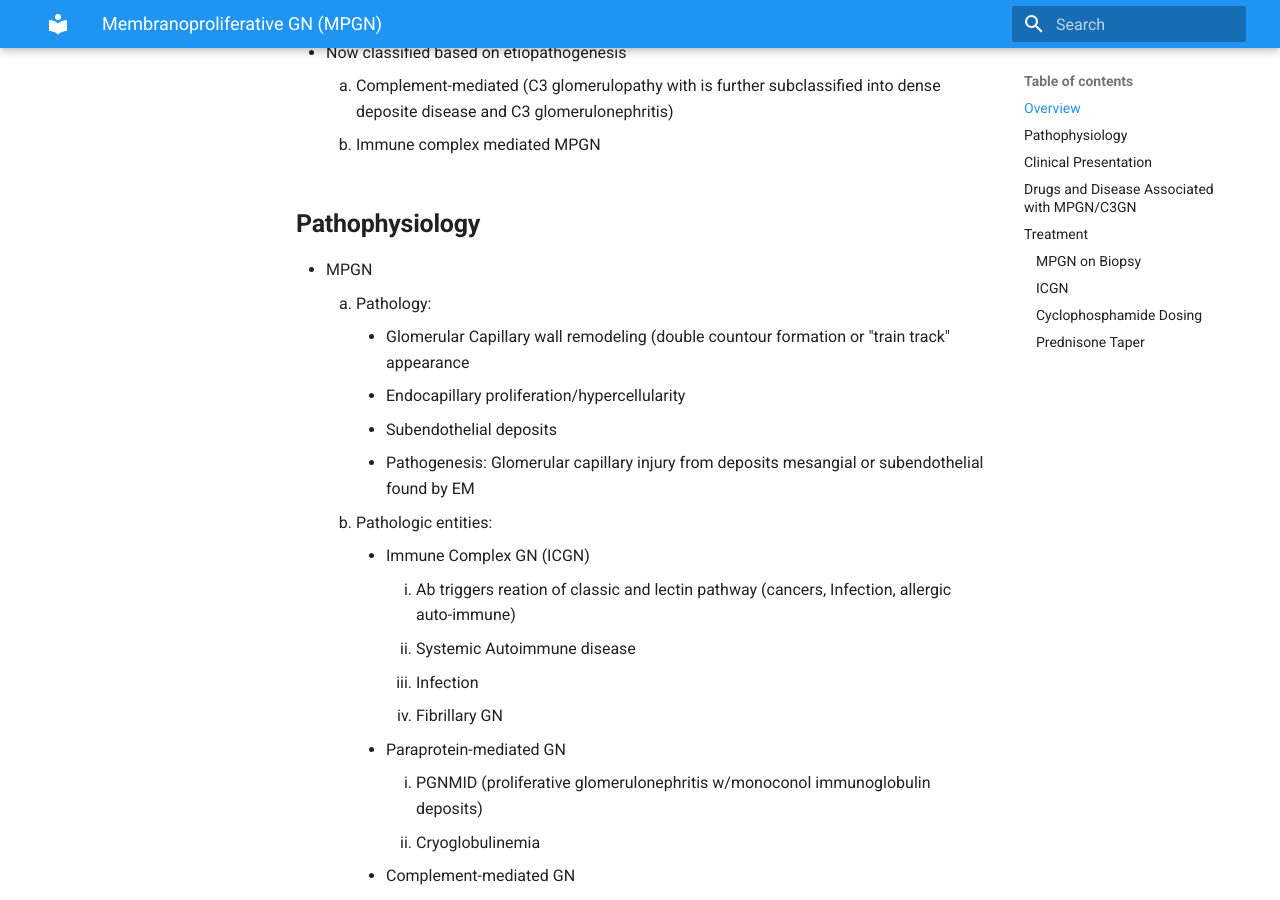
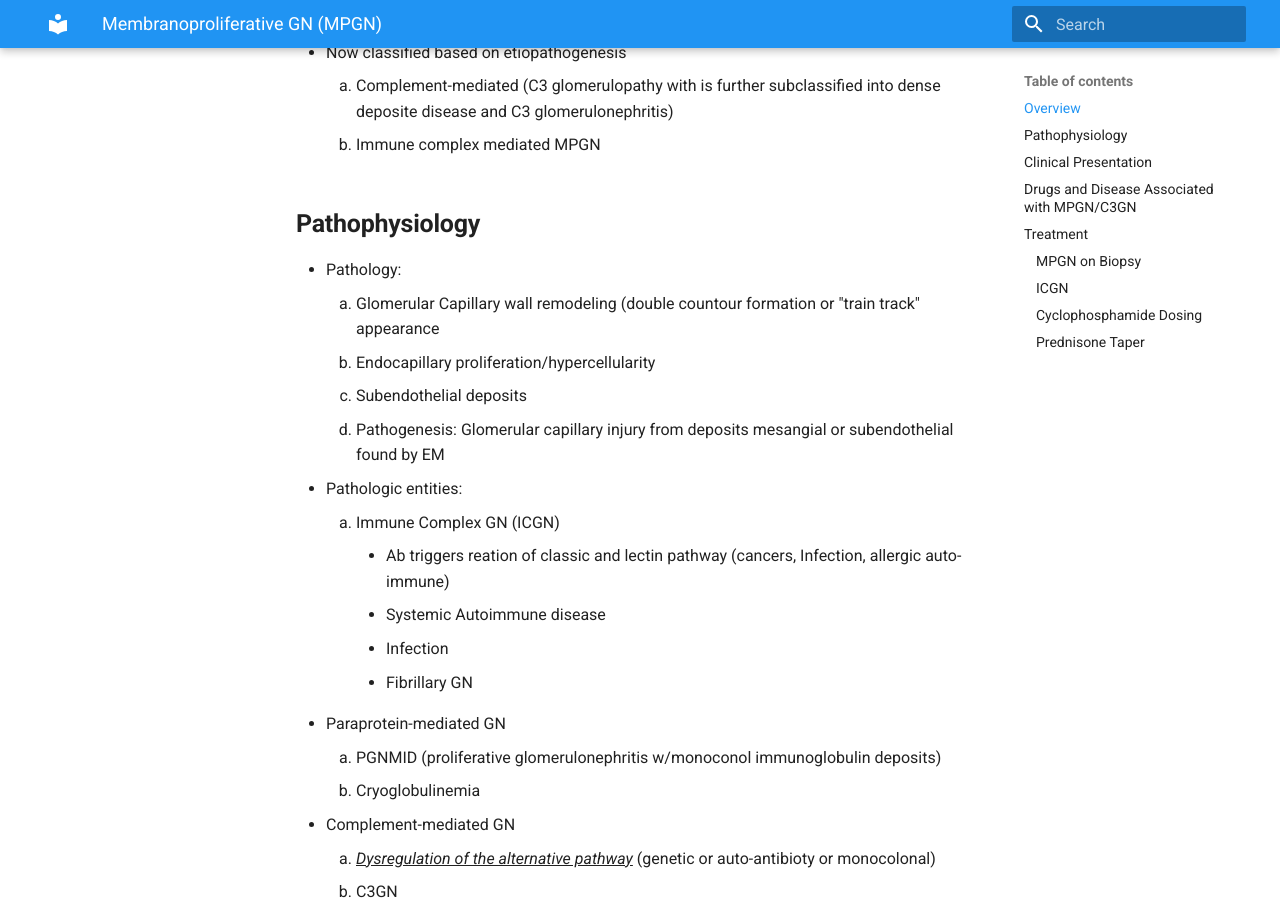
Before and after one commit to TTUNEPH2025/GN, an MkDocs documentation site: the page built from docs/MPGN-C3GN.md, in a window 1280 px wide and 900 px high, scrolled down 527 px. Built offline with MkDocs 1.6.1 and Material for MkDocs 9.7.7, drawn with Linux system fonts in a browser that asks for light colours.

Commit message:
Update MPGN-C3GN.md

```diff
--- a/docs/MPGN-C3GN.md
+++ b/docs/MPGN-C3GN.md
@@ -8,31 +8,30 @@
     1. Complement-mediated (C3 glomerulopathy with is further subclassified into dense deposite disease and C3 glomerulonephritis)
     2. Immune complex mediated MPGN
 ## **Pathophysiology**
-  * MPGN
-    1. Pathology:
-        - Glomerular Capillary wall remodeling (double countour formation or "train track" appearance
-        - Endocapillary proliferation/hypercellularity
-        - Subendothelial deposits
-        - Pathogenesis: Glomerular capillary injury from deposits mesangial or subendothelial found by EM
-    3. Pathologic entities:
-        - Immune Complex GN (ICGN)
-            1. Ab triggers reation of classic and lectin pathway (cancers, Infection, allergic auto-immune)
-            2. Systemic Autoimmune disease
-            3. Infection
-            4. Fibrillary GN
-        - Paraprotein-mediated GN
-            1. PGNMID (proliferative glomerulonephritis w/monoconol immunoglobulin deposits)
-            2. Cryoglobulinemia
-        - Complement-mediated GN
-            1. <ins>*Dysregulation of the alternative pathway*</ins> (genetic or auto-antibioty or monocolonal)
-            2. C3GN
-            3. DDD
-            4. Novel/Rare C4 glomerulopathy
-        - Chronic TMA
-            1. Membrane double contour, but no proliferation
-            2. aHUS/HUS
-            3. Drug associated
-            4. APS (antiphospholipid syndrome)
+  * Pathology:
+    1. Glomerular Capillary wall remodeling (double countour formation or "train track" appearance
+    2. Endocapillary proliferation/hypercellularity
+    3. Subendothelial deposits
+    4. Pathogenesis: Glomerular capillary injury from deposits mesangial or subendothelial found by EM
+  * Pathologic entities:
+    1. Immune Complex GN (ICGN)
+        - Ab triggers reation of classic and lectin pathway (cancers, Infection, allergic auto-immune)
+        - Systemic Autoimmune disease
+        - Infection
+        - Fibrillary GN
+  * Paraprotein-mediated GN
+     1. PGNMID (proliferative glomerulonephritis w/monoconol immunoglobulin deposits)
+     2. Cryoglobulinemia
+  * Complement-mediated GN
+    1. <ins>*Dysregulation of the alternative pathway*</ins> (genetic or auto-antibioty or monocolonal)
+    2. C3GN
+    3. DDD
+    4. Novel/Rare C4 glomerulopathy
+  * Chronic TMA
+    1. Membrane double contour, but no proliferation
+    2. aHUS/HUS
+    3. Drug associated
+    4. APS (antiphospholipid syndrome)
 ## **Clinical Presentation**
   * Hematuria
   * Worsening eGFR/rising serum Cr
```
